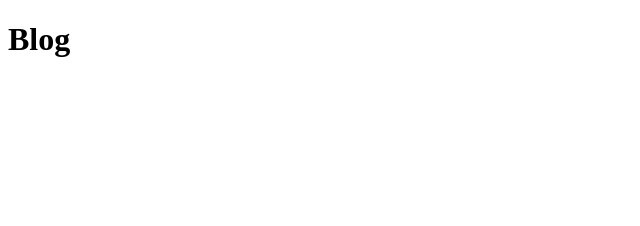
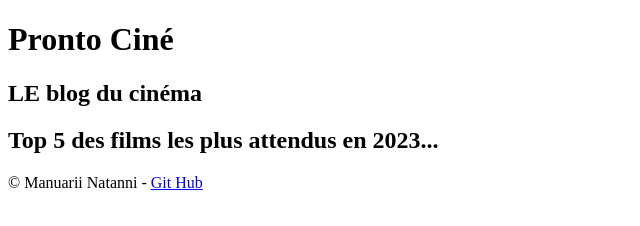
Before and after one commit to ntmanua/nodejs-simplon, a plain HTML site: page frontend/index.html in a window 1280 px wide. Shown: the whole page, without its empty margins (0-640 px from the left). Drawn offline with Linux system fonts and the light colour scheme.

Commit message:
start front

```diff
--- a/frontend/index.html
+++ b/frontend/index.html
@@ -4,15 +4,22 @@
     <meta charset="UTF-8">
     <meta http-equiv="X-UA-Compatible" content="IE=edge">
     <meta name="viewport" content="width=device-width, initial-scale=1.0">
-    <title>Blog du gamer</title>
+    <title>Blog cinéma</title>
 </head>
 <body>
     <header>
-        <h1>Blog</h1>
+        <h1>Pronto Ciné</h1>
+        <h2>LE blog du cinéma</h2>
     </header>
 
     <section>
+        <h2>Top 5 des films les plus attendus en 2023... </h2>
     </section>
 
+    <footer>
+        <p>
+            © Manuarii Natanni - <a href="https://github.com/ntmanua" target="_blank">Git Hub</a>
+        </p>
+    </footer>
 </body>
 </html>
```
Also changed, not shown: backend/server.js (line endings or trailing spaces).
